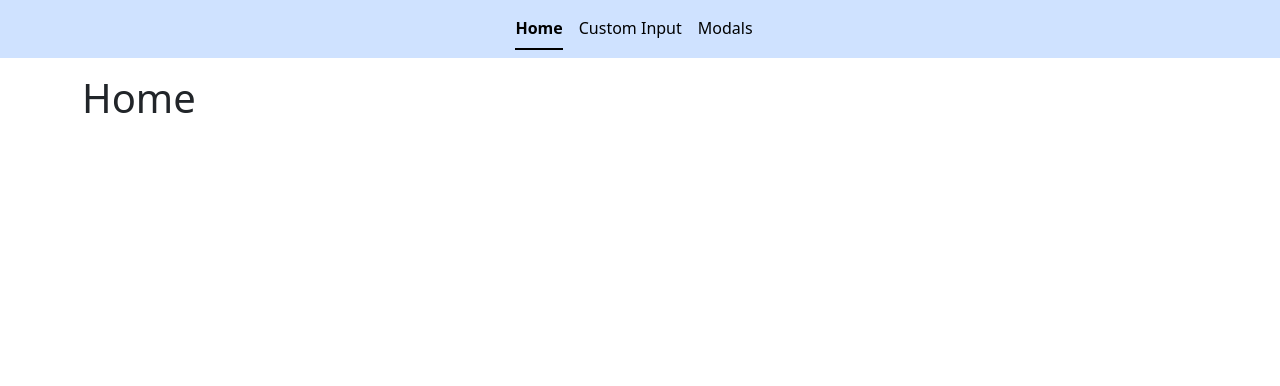
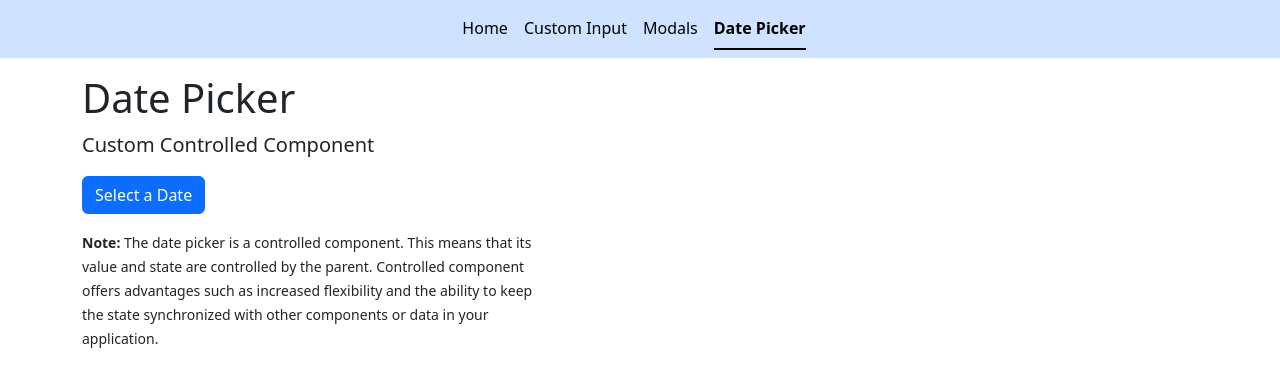
Before and after one commit to jorge-sandoval/reactjs-advanced-demo, a React (Vite) app: page /date-picker in a window 1280 px wide. Before the commit this address led to /. Shown: the top 386 px of the page. Built offline with nearby package versions, Linux system fonts and the light colour scheme.

Commit message:
DatePicker

```diff
--- a/package.json
+++ b/package.json
@@ -10,6 +10,7 @@
     "preview": "vite preview"
   },
   "dependencies": {
+    "date-fns": "^3.3.1",
     "react": "^18.2.0",
     "react-dom": "^18.2.0",
     "react-router-dom": "^6.22.3"
@@ -23,6 +24,7 @@
     "eslint": "^8.56.0",
     "eslint-plugin-react-hooks": "^4.6.0",
     "eslint-plugin-react-refresh": "^0.4.5",
+    "sass": "^1.71.1",
     "typescript": "^5.2.2",
     "vite": "^5.1.4"
   }
--- /dev/null
+++ b/src/components/DatePicker.tsx
@@ -0,0 +1,97 @@
+import { useState } from 'react';
+import {
+  addMonths,
+  eachDayOfInterval,
+  endOfMonth,
+  endOfWeek,
+  format,
+  isSameDay,
+  isSameMonth,
+  isToday,
+  startOfMonth,
+  startOfWeek,
+} from 'date-fns';
+
+export default function DatePicker({
+  value,
+  isOpen,
+  onChange,
+  setIsOpen,
+}: {
+  value?: Date;
+  isOpen: boolean;
+  onChange: (date: Date) => void;
+  setIsOpen: (isOpen: boolean) => void;
+}) {
+  const [visibleMonth, setVisibleMonth] = useState(value || new Date());
+  const days = ['Sun', 'Mon', 'Tue', 'Wed', 'Thu', 'Fri', 'Sat'];
+  const visibleDates = eachDayOfInterval({
+    start: startOfWeek(startOfMonth(visibleMonth)),
+    end: endOfWeek(endOfMonth(visibleMonth)),
+  });
+
+  function showPreviousMonth() {
+    setVisibleMonth((m) => addMonths(m, -1));
+  }
+
+  function showNextMonth() {
+    setVisibleMonth((m) => addMonths(m, 1));
+  }
+
+  function selectDate(date: Date) {
+    onChange(date);
+    setIsOpen(false);
+    setVisibleMonth(date);
+  }
+  return (
+    <>
+      <div className={`position-absolute ${!isOpen && 'd-none'}`}>
+        <div
+          className={`card border-light-subtle shadow-sm date-picker p-2 mt-3`}
+        >
+          <div className="d-flex justify-content-between align-items-center fw-bold small-text">
+            <button
+              className="prev-month-button month-button"
+              onClick={showPreviousMonth}
+            >
+              &larr;
+            </button>
+            <div className="current-month">
+              {format(visibleMonth, 'MMMM - yyyy')}
+            </div>
+            <button
+              className="next-month-button month-button"
+              onClick={showNextMonth}
+            >
+              &rarr;
+            </button>
+          </div>
+          <div className="date-picker-grid fw-bold tiny-text">
+            {days.map((day, i) => (
+              <div key={i}>{day}</div>
+            ))}
+          </div>
+          <div className="date-picker-grid-dates date-picker-grid">
+            {visibleDates.map((date) => (
+              <button
+                key={date.toISOString()}
+                onClick={() => selectDate(date)}
+                className={`btn ${
+                  !isSameMonth(date, visibleMonth) &&
+                  !(value && isSameDay(date, value)) &&
+                  'text-body-tertiary'
+                } ${
+                  isToday(date) &&
+                  !(value && isSameDay(date, value)) &&
+                  'border border-primary'
+                } ${value && isSameDay(date, value) && 'btn-primary'}`}
+              >
+                {format(date, 'd')}
+              </button>
+            ))}
+          </div>
+        </div>
+      </div>
+    </>
+  );
+}
--- a/src/components/NavLayout.tsx
+++ b/src/components/NavLayout.tsx
@@ -4,6 +4,7 @@ import {
   ScrollRestoration,
   useNavigation,
 } from 'react-router-dom';
+import navElements from '../models/nav-elements';
 
 const NavLayout = () => {
   const { state } = useNavigation();
@@ -13,19 +14,16 @@ const NavLayout = () => {
     <>
       <nav className="navbar navbar-expand-lg bg-primary-subtle">
         <ul className="nav nav-underline container-fluid justify-content-center">
-          <NavLink className="nav-item nav-link link-body-emphasis" to="/">
-            Home
-          </NavLink>
-          <li className="nav-item">
-            <NavLink className="nav-link link-body-emphasis" to="/custom-input">
-              Custom Input
-            </NavLink>
-          </li>
-          <li className="nav-item">
-            <NavLink className="nav-link link-body-emphasis" to="/modals">
-              Modals
-            </NavLink>
-          </li>
+          {navElements.map((element, index) => (
+            <li key={index} className="nav-item">
+              <NavLink
+                className="nav-link link-body-emphasis"
+                to={element.link}
+              >
+                {element.name}
+              </NavLink>
+            </li>
+          ))}
         </ul>
       </nav>
 
--- a/src/main.tsx
+++ b/src/main.tsx
@@ -1,6 +1,6 @@
 import React from 'react';
 import ReactDOM from 'react-dom/client';
-import './index.css';
+import './scss/styles.scss';
 import { RouterProvider } from 'react-router-dom';
 import router from './router.tsx';
 
--- /dev/null
+++ b/src/models/nav-elements.ts
@@ -0,0 +1,8 @@
+const navElements = [
+  { name: 'Home', link: '/' },
+  { name: 'Custom Input', link: '/custom-input' },
+  { name: 'Modals', link: '/modals' },
+  { name: 'Date Picker', link: '/date-picker' },
+];
+
+export default navElements;
--- /dev/null
+++ b/src/pages/DatePicker.tsx
@@ -0,0 +1,44 @@
+import { useState } from 'react';
+import DatePicker from '../components/DatePicker';
+import PageHeader from '../components/PageHeader';
+import { format } from 'date-fns';
+
+export default function DatePickerPage() {
+  const [value, setValue] = useState();
+  const [isOpen, setIsOpen] = useState(false);
+
+  return (
+    <>
+      <PageHeader title="Date Picker" subTitle="Custom Controlled Component" />
+
+      <button
+        onClick={() => {
+          setIsOpen((o) => !o);
+        }}
+        className="btn btn-primary"
+      >
+        {!value ? 'Select a Date' : format(value, 'MMM do yyyy')}
+      </button>
+
+      <DatePicker
+        value={value}
+        onChange={setValue}
+        isOpen={isOpen}
+        setIsOpen={setIsOpen}
+      />
+      <div className="row mt-3">
+        <div className="col col-sm-10 col-md-8 col-lg-6 col-xl-5 col-xxl-4">
+          <p>
+            <small>
+              <strong>Note:</strong> The date picker is a controlled component.
+              This means that its value and state are controlled by the parent.
+              Controlled component offers advantages such as increased
+              flexibility and the ability to keep the state synchronized with
+              other components or data in your application.
+            </small>
+          </p>
+        </div>
+      </div>
+    </>
+  );
+}
--- a/src/router.tsx
+++ b/src/router.tsx
@@ -3,6 +3,7 @@ import NavLayout from './components/NavLayout';
 import RouteError from './components/RouterError';
 import ForwardRef from './pages/ForwardRef/ForwardRef';
 import Portals from './pages/Portals/Portals';
+import DatePickerPage from './pages/DatePicker';
 
 const router = createBrowserRouter([
   {
@@ -15,6 +16,7 @@ const router = createBrowserRouter([
           { index: true, element: <h1> Home</h1> },
           { path: 'custom-input', element: <ForwardRef /> },
           { path: 'modals', element: <Portals /> },
+          { path: 'date-picker', element: <DatePickerPage /> },
           { path: '*', element: <Navigate to="/" /> },
         ],
       },
--- /dev/null
+++ b/src/scss/_date-picker.scss
@@ -0,0 +1,29 @@
+.month-button {
+  background: none;
+  border: none;
+  cursor: pointer;
+}
+
+.month-button:hover {
+  box-shadow: 0 1px 3px 0 rgba(0, 0, 0, 0.1), 0 1px 2px 0 rgba(0, 0, 0, 0.06);
+  border-radius: 0.5rem;
+}
+
+.date-picker-grid {
+  display: grid;
+  gap: 0.5rem;
+  grid-template-columns: repeat(7, 2rem);
+  grid-auto-rows: 2rem;
+}
+
+.date-picker-grid > * {
+  display: flex;
+  justify-content: center;
+  align-items: center;
+  width: 100%;
+  height: 100%;
+}
+
+.date-picker-grid-dates > .btn:not(.btn-primary):hover {
+  background-color: var(--bs-primary-bg-subtle);
+}
--- /dev/null
+++ b/src/scss/_font.scss
@@ -0,0 +1,7 @@
+.small-text {
+  font-size: 0.8rem;
+}
+
+.tiny-text {
+  font-size: 0.75rem;
+}
--- a/src/index.css
+++ b/src/scss/styles.scss
@@ -1,3 +1,6 @@
+@import './_font.scss';
+@import './_date-picker.scss';
+
 .container.loading {
   filter: blur(5px);
   pointer-events: none;
```
Also changed, not shown: 1 other file (tests, documents, lock files or other folders).
